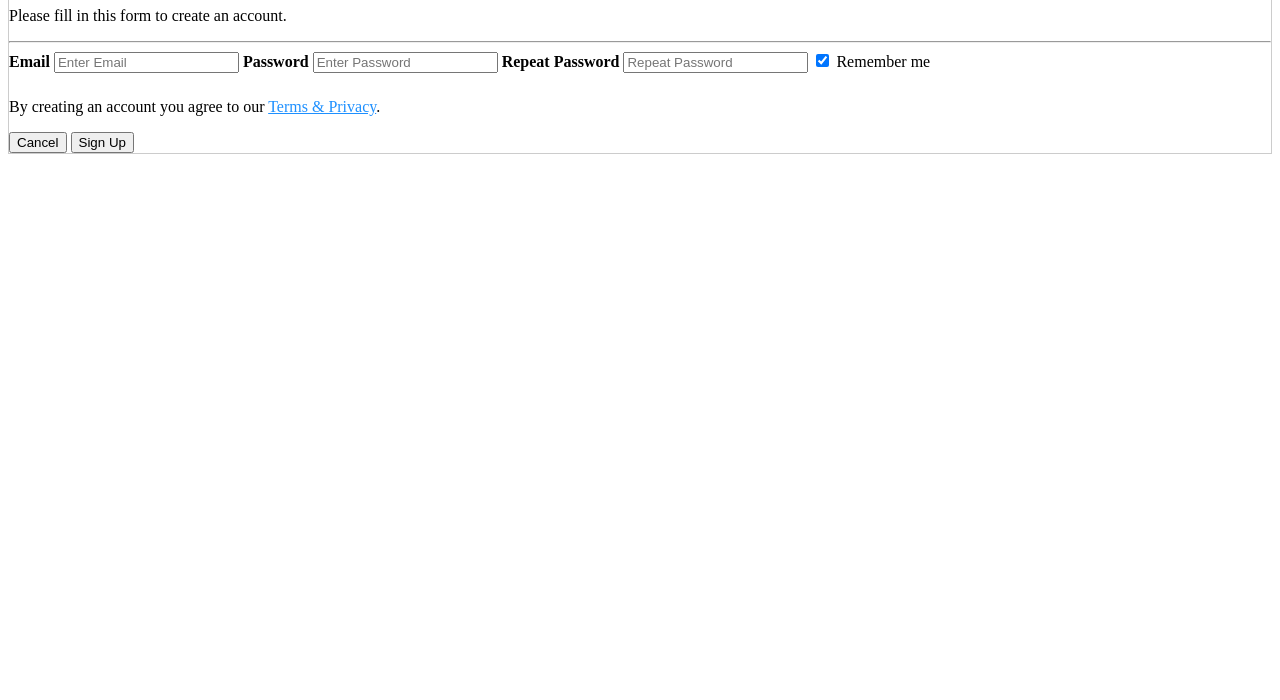
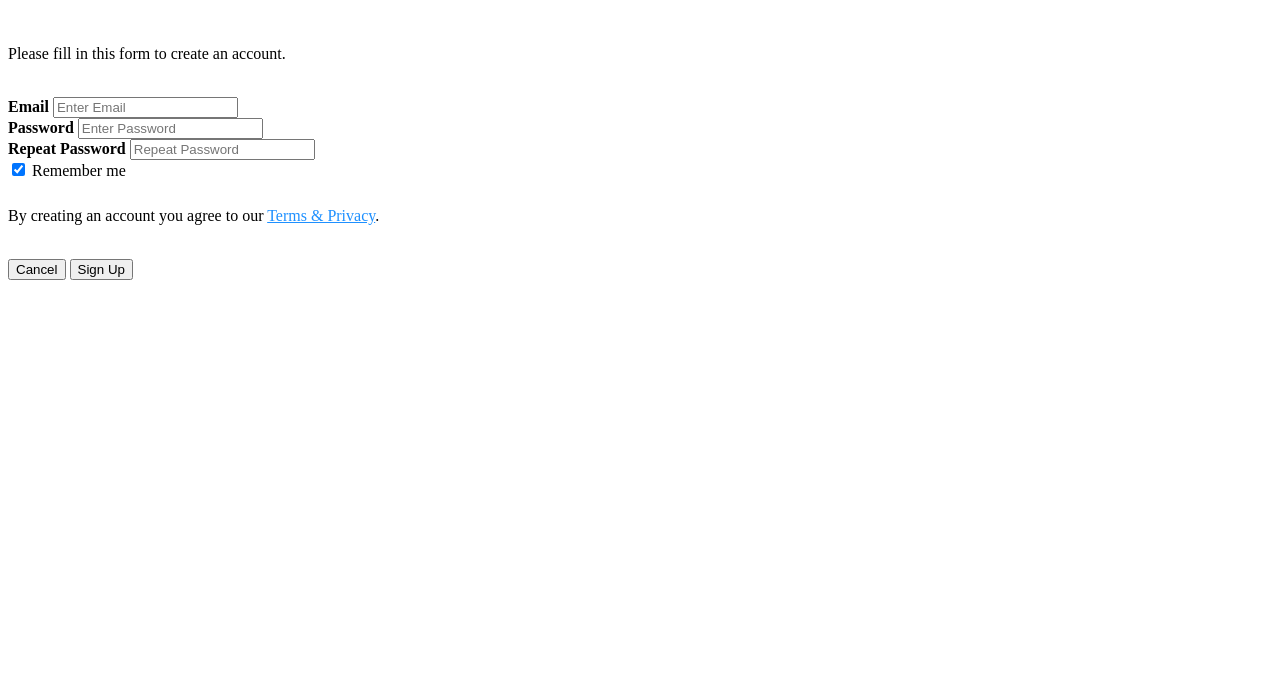
Before and after one commit to nidhidew/E-book, a plain HTML site: page E-book-main/html/signup.html in a window 1280 px wide. Shown: the part 100-800 px from the top of the page. Drawn offline with nearby package versions, Linux system fonts and the light colour scheme.

Commit message:
Add files via upload

```diff
--- a/E-book-main/html/signup.html
+++ b/E-book-main/html/signup.html
@@ -4,7 +4,7 @@
     <meta charset="UTF-8">
     <meta http-equiv="X-UA-Compatible" content="IE=edge">
     <meta name="viewport" content="width=device-width, initial-scale=1.0">
-    <title>Complete Responsive Online Boot Store Website Design Tutorial</title>
+    <title>Login-Ebook</title>
 
     <link rel="stylesheet" href="https://unpkg.com/swiper@7/swiper-bundle.min.css" />
 
@@ -12,7 +12,7 @@
     <link rel="stylesheet" href="https://cdnjs.cloudflare.com/ajax/libs/font-awesome/5.15.4/css/all.min.css">
 
     <!-- custom css file link  -->
-    <link rel="stylesheet" href="/css/style_book_page.css">
+    <link rel="stylesheet" href="/css/style_signup.css">
 
 </head>
 <body>
@@ -23,7 +23,7 @@
 
     <div class="header-1">
 
-        <a href="#" class="logo"> <i class="fas fa-book"></i> bookly </a>
+        <a href="/index.html" class="logo"> <i class="fas fa-book"></i> bookly </a>
 
     </div>
 
@@ -32,45 +32,35 @@
 <!-- header section ends -->
 
 <!-- sign up form  -->
+<section id="display">
+<form id="signup_form">
+    <div class="container">
+      <h1 id="h1_signup">Sign Up</h1>
+      <br><br>
+      <p id="p_signup">Please fill in this form to create an account.</p>
+      <br>
+      <div id="signup_input">
+      <label for="email" id="label"><b>Email</b></label>
+      <input type="text" placeholder="Enter Email" name="email" required id="input"><br>
 
-<form style="border:1px solid #ccc">
-    <div class="container">
-      <h1>Sign Up</h1>
-      <p>Please fill in this form to create an account.</p>
-      <hr>
+      <label for="psw" id="label"><b>Password</b></label>
+      <input type="password" placeholder="Enter Password" name="psw" required id="input" style="margin-right: 5%;"><br>
 
-      <label for="email"><b>Email</b></label>
-      <input type="text" placeholder="Enter Email" name="email" required>
-
-      <label for="psw"><b>Password</b></label>
-      <input type="password" placeholder="Enter Password" name="psw" required>
-
-      <label for="psw-repeat"><b>Repeat Password</b></label>
-      <input type="password" placeholder="Repeat Password" name="psw-repeat" required>
+      <label for="psw-repeat" id="label"><b>Repeat Password</b></label>
+      <input type="password" class="pass_style" placeholder="Repeat Password" name="psw-repeat" required id="input" style="margin-right: 14.5%;"><br>
 
       <label>
-        <input type="checkbox" checked="checked" name="remember" style="margin-bottom:15px"> Remember me
+        <input type="checkbox" checked="checked" name="remember" style="margin-bottom:15px"> Remember me<br>
       </label>
-
-      <p>By creating an account you agree to our <a href="#" style="color:dodgerblue">Terms & Privacy</a>.</p>
-
+      </div>
+      <p id="p_signup">By creating an account you agree to our <a href="#" style="color:dodgerblue">Terms & Privacy</a>.</p>
+      <br>
       <div class="clearfix">
-        <button type="button" class="cancelbtn">Cancel</button>
+        <button type="button" class="cancelbtn" onclick="window.location.href='/index.html'">Cancel</button>
         <button type="submit" class="signupbtn">Sign Up</button>
       </div>
     </div>
   </form>
-<!-- loader  -->
-
-<div class="loader-container">
-    <img src="images/loader-img.gif" alt="">
-</div>
-
-
-<script src="https://unpkg.com/swiper@7/swiper-bundle.min.js"></script>
-
-<!-- custom js file link  -->
-<script src="js/script.js"></script>
-
+</section>
 </body>
 </html>
```
